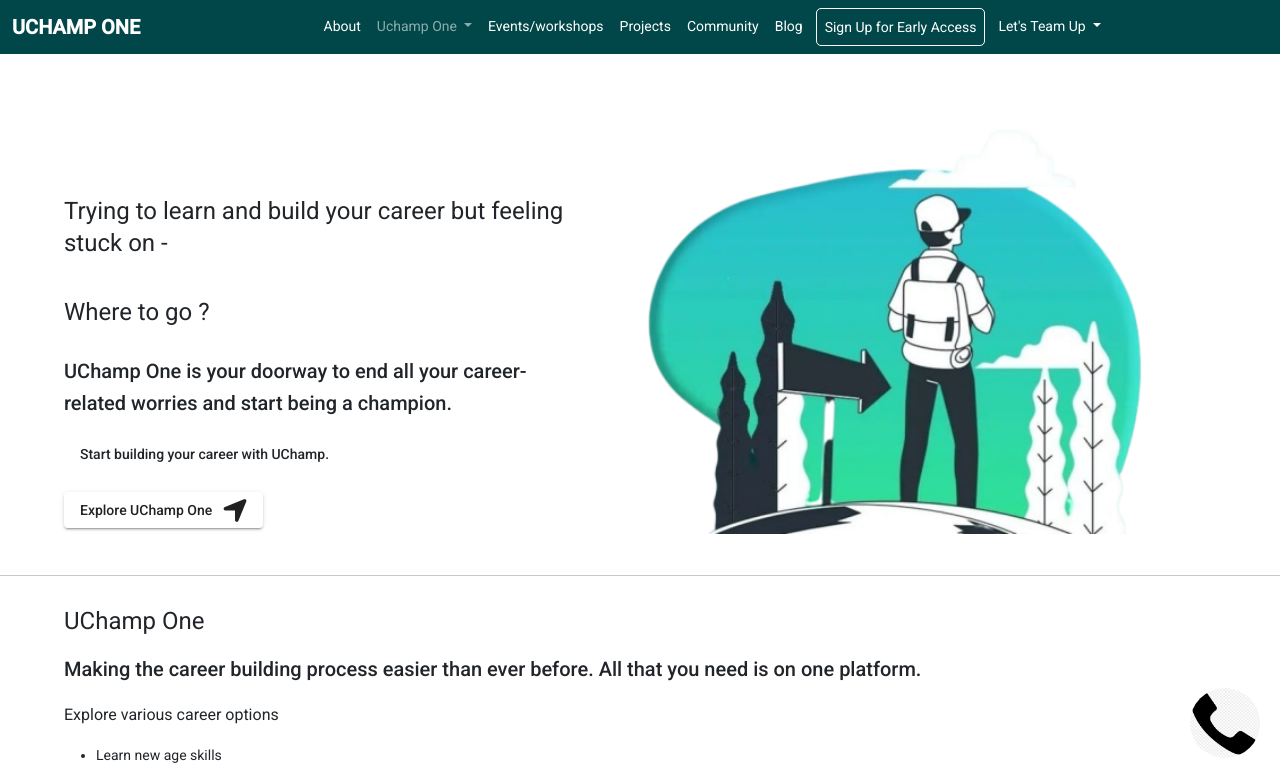
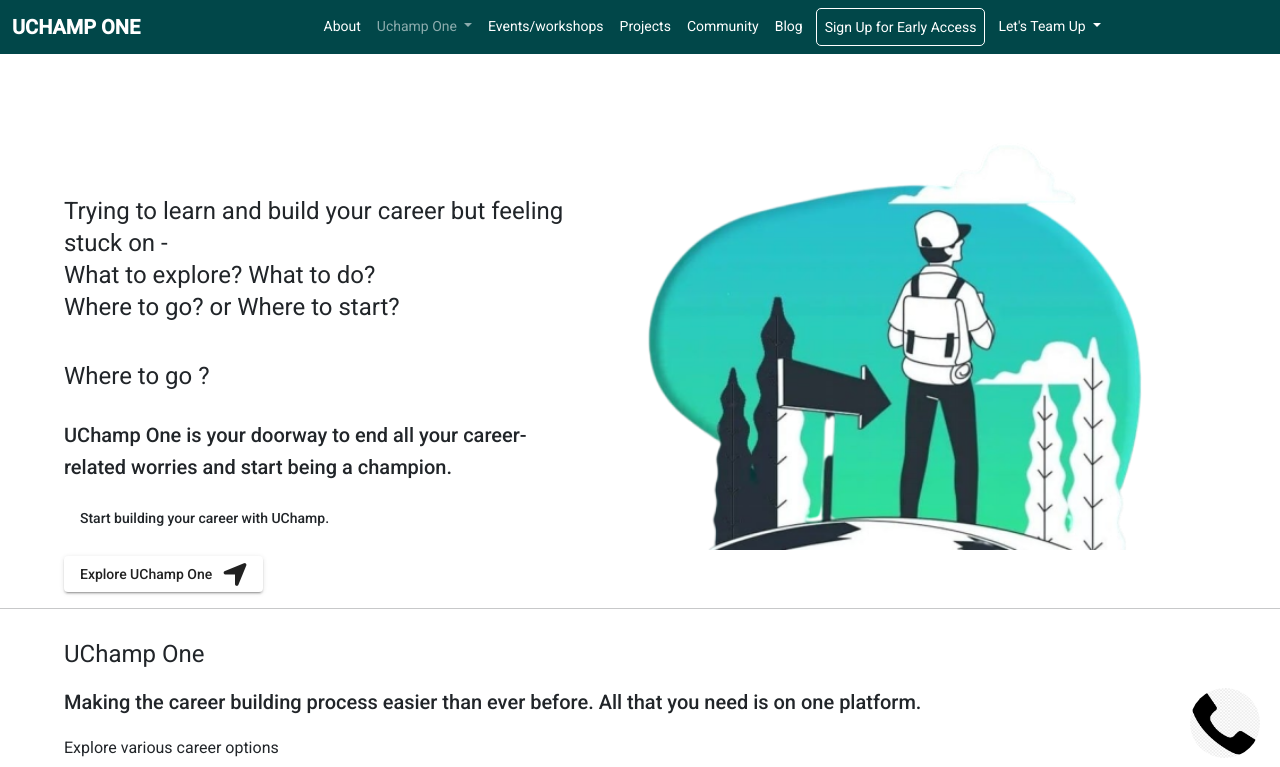
Before and after one commit to Codeslinger143/Uchamp1edition, an Angular app: page /home in a window 1280 px wide. Shown: the top 767 px of the page. Built offline with nearby package versions, Linux system fonts and the light colour scheme.

Commit message:
withoutscroll

```diff
--- a/src/app/home/home.component.html
+++ b/src/app/home/home.component.html
@@ -3,8 +3,8 @@
         <div style="width: 46%;margin: 8% 2% 0% 2%; padding: 3% 3% 0% 3%;">
             <h1>Trying to learn and build your career but feeling stuck on - <br>
 
-                <!-- What to explore? What to do? <br>
-                Where to go? or Where to start? -->
+                What to explore? What to do? <br>
+                Where to go? or Where to start?
 
             </h1>
             <br>
```
